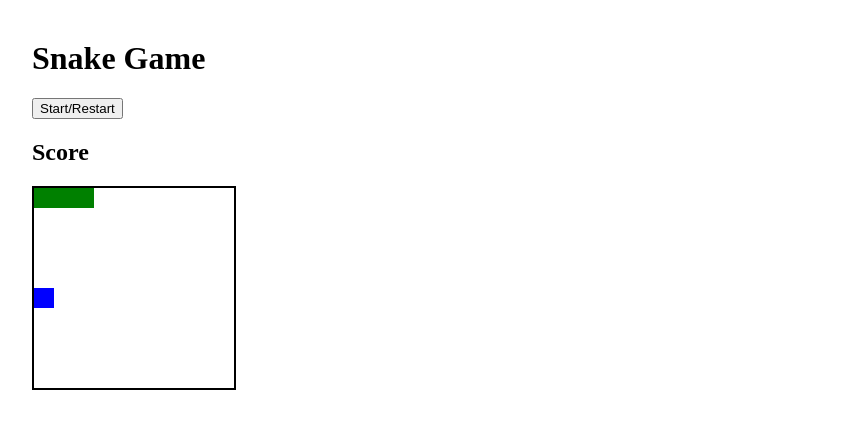
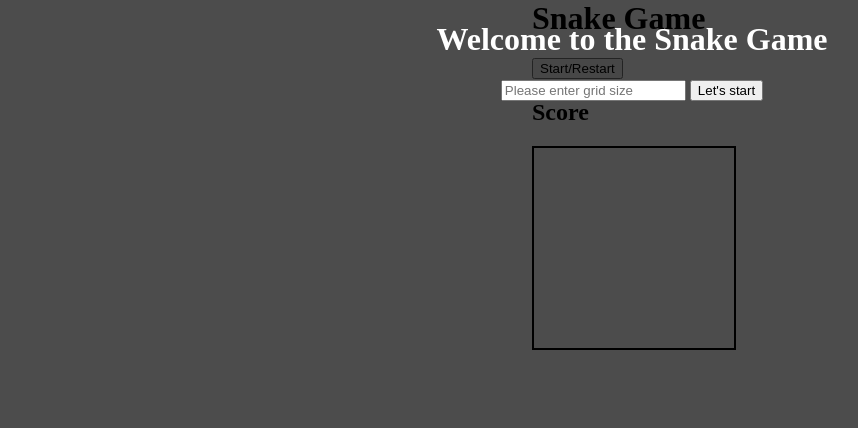
Before and after one commit to kerembyl/Snake-Game-Web, a plain HTML site: page index.html in a window 1280 px wide. Shown: the whole page, without its empty margins (8-866 px from the left). Drawn offline with Linux system fonts and the light colour scheme.

Commit message:
Added overlay and custom grid input.

```diff
--- a/index.html
+++ b/index.html
@@ -3,10 +3,24 @@
         <link rel="stylesheet" href="style/style.css">
     </head>
     <body>
-        <h1>Snake Game</h1>
-        <button id="start">Start/Restart</button>
-        <h2>Score <span id="score"></span></h2>
-        <div class="grid"></div>
+        <div class="main-container">
+            <h1>Snake Game</h1>
+            <button id="start">Start/Restart</button>
+            <h2>Score <span id="score"></span></h2>
+            <div class="grid"></div>
+
+        </div>
+
+        <div class="overlay">
+            <div class="modal">
+                <h1>Welcome to the Snake Game</h1>
+                <form class="grid-input">
+                    <input id="gridSize" type="number" step="100" min="200" placeholder="Please enter grid size"/>
+                    <button type="button" id="gridSizeSubmit">Let's start</button>
+                </form>
+            </div>
+        </div>
+
         <script src="js/functions.js"></script>
     </body>
 </html>
--- a/js/functions.js
+++ b/js/functions.js
@@ -1,15 +1,24 @@
 const grid = document.querySelector('.grid')
 const startButton = document.getElementById('start')
 const scoreDisplay = document.getElementById('score')
+const gridSizeSubmit = document.getElementById('gridSizeSubmit')
+const overlayHandler = document.getElementsByClassName('overlay')
+const gridSize = document.getElementById('gridSize')
+const mainContainer = document.querySelector('.main-container')
 let squares = []
 let currentSnake = [2,1,0]
 let direction = 1
-const width = 10
+const unitSquareSize = 20 // Values has to be same with width/height values of css .square class
 let appleIndex = 0
 let score = 0
 let intervalTime = 1000
 let speed = 0.9
 let timerId = 0
+let width = 10
+
+
+
+
 
 function createGrid() {
     //create 100 of these elements with a for loop
@@ -24,9 +33,19 @@ function createGrid() {
     squares.push(square)
     }
 }
-createGrid()
 
-currentSnake.forEach(index => squares[index].classList.add('snake'))
+gridSizeSubmit.addEventListener('click', function(){
+    overlayHandler[0].style.display = 'none'
+    width = gridSize.value / unitSquareSize
+    grid.style.width = gridSize.value
+    grid.style.height = gridSize.value
+    mainContainer.style.width = gridSize.value
+    createGrid()
+    currentSnake.forEach(index => squares[index].classList.add('snake'))
+    generateApple()
+})
+
+
 
 function startGame() {
     //remove the snake
@@ -88,14 +107,8 @@ function move() {
         timerId = setInterval(move, intervalTime)
     }
 
-
-
     squares[currentSnake[0]].classList.add('snake')
 }
-
-
-
-
 
 
 function generateApple() {
@@ -104,7 +117,7 @@ function generateApple() {
     } while (squares[appleIndex].classList.contains('snake'))
     squares[appleIndex].classList.add('apple')
 }
-generateApple()
+
 
 // 39 is right arrow
 // 38 is for the up arrow
@@ -126,5 +139,7 @@ function control(e) {
         direction = +width
     }
 }
+
+
 document.addEventListener('keyup', control)
 startButton.addEventListener('click', startGame)
--- a/style/style.css
+++ b/style/style.css
@@ -1,6 +1,6 @@
 html, body {
-    margin: 10;
-    padding: 10;
+    margin: 0;
+    padding: 0;
 }
 
 .grid {
@@ -23,3 +23,23 @@ html, body {
 .apple {
     background-color: blue;
 }
+
+.main-container {
+    margin:0 auto;
+    width:200px;
+}
+
+.overlay {
+    background-color: rgba(0, 0, 0, 0.7);
+    position: absolute;
+    top:0px;
+    bottom:0px;
+    right:0px;
+    left:0px;
+}
+
+.modal{
+    color:#fff;
+    text-align: center;
+
+}
```
